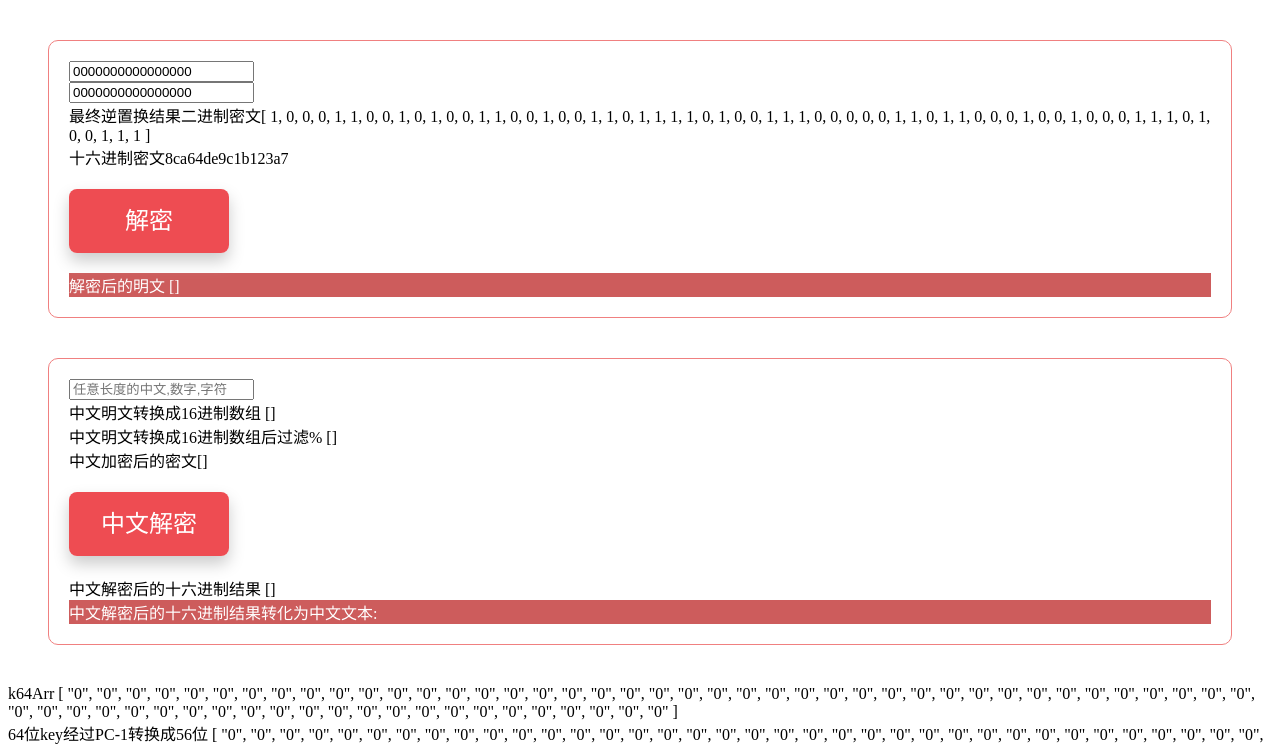
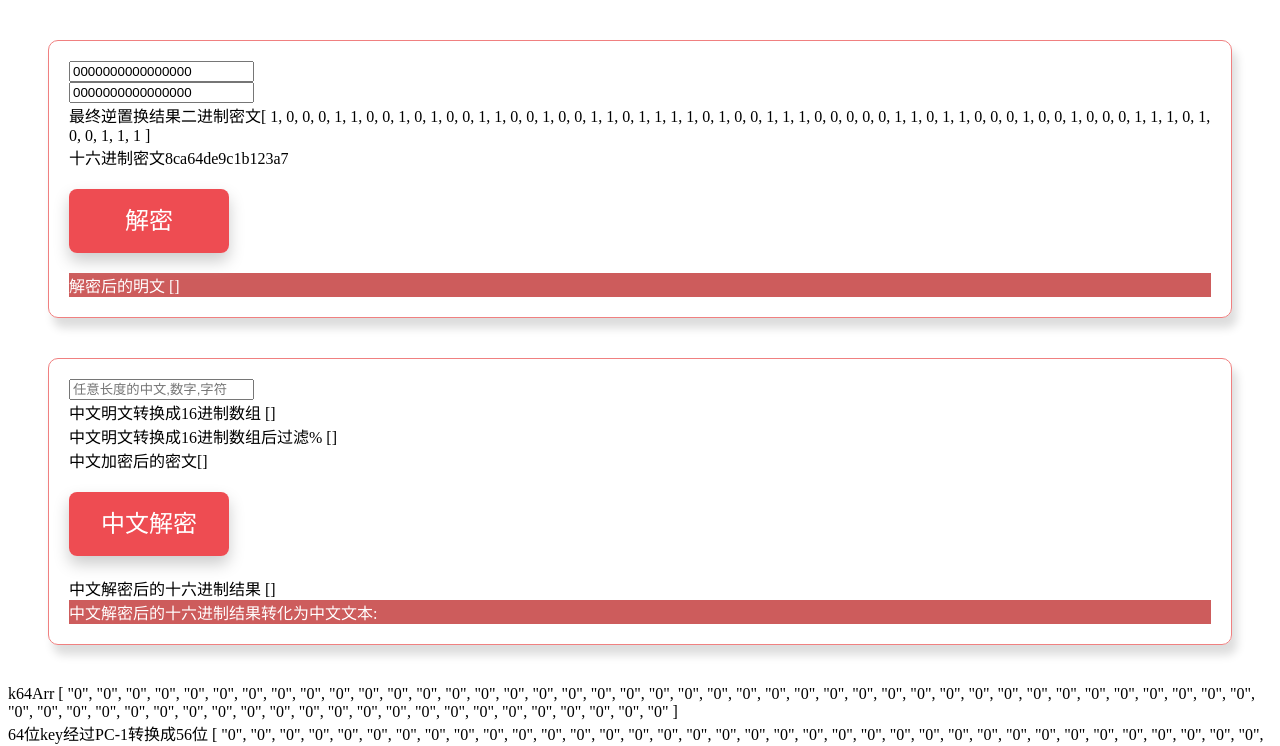
Before and after one commit to XueliangSUI/DES-for-javascript, a plain HTML site: page index.html in a window 1280 px wide. Shown: the top 746 px of the page. Drawn offline with Linux system fonts and the light colour scheme.

Commit message:
中文解密完成！样式优化中，小bug懒得调

```diff
--- a/css/style.css
+++ b/css/style.css
@@ -13,6 +13,7 @@
 	border-radius: 10px;
 	padding: 20px;
 	margin: 40px;
+	box-shadow: 5px 10px 10px 0 #ddd;
 }
 
 .finaltext{
```
